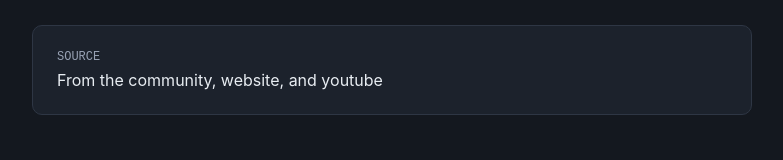
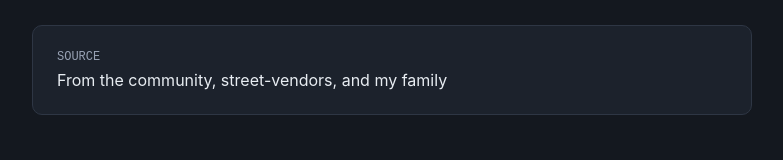
Before and after one commit to VannetNang/khmer-dessert, a Next.js app: page / in a window 1280 px wide. Shown: the part 409-569 px from the top of the page, without its empty margins (248-1031 px from the left). Built offline with nearby package versions, Linux system fonts and the light colour scheme.

Commit message:
change the source info

```diff
--- a/collection.config.js
+++ b/collection.config.js
@@ -18,7 +18,7 @@
   curator: "Nang Vannet",
 
   // Where does your knowledge come from? A person, a place, a community.
-  source: "From the community, website, and youtube",
+  source: "From the community, street-vendors, and my family",
 };
 
 export default collection;
```
